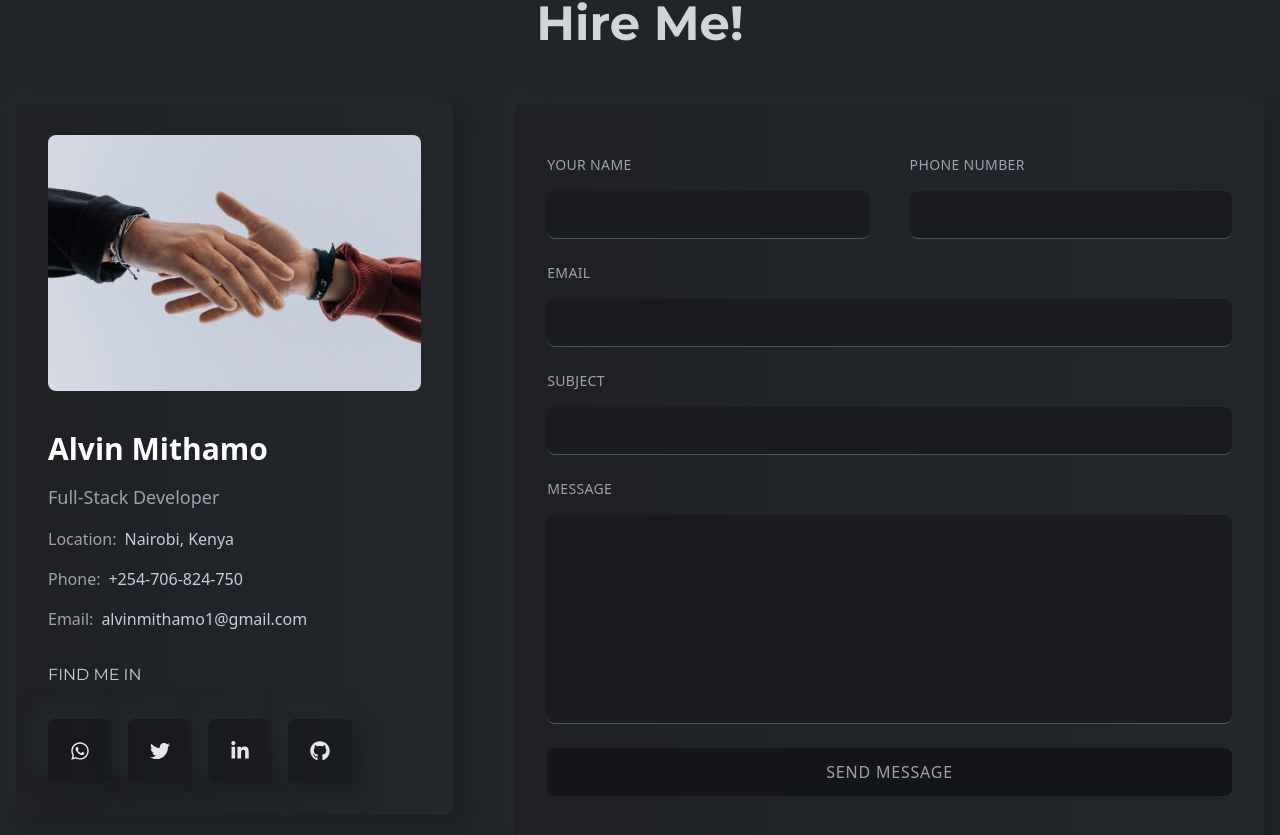
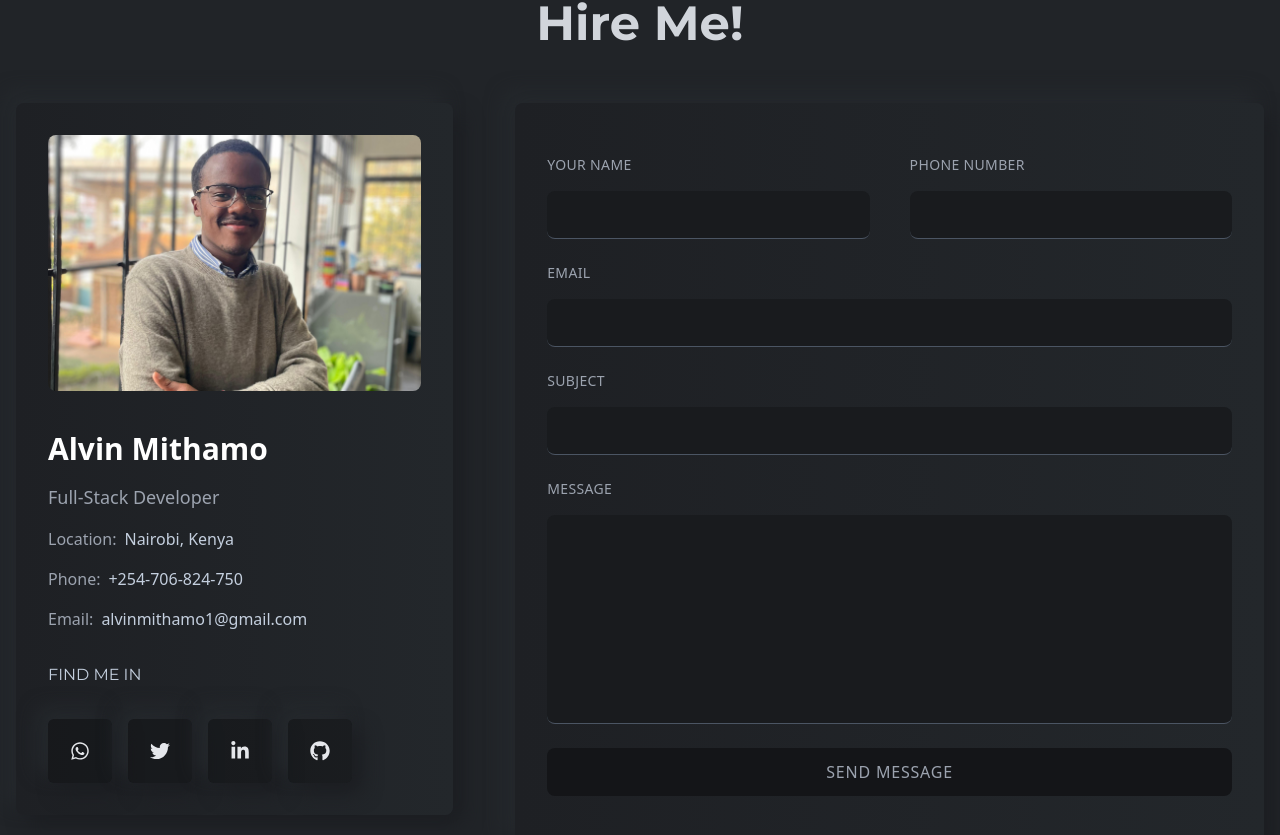
Before and after one commit to alvinmithamo/portifolio-revamp, a React (Create React App) app: page / in a window 1280 px wide. Shown: the part 6506-7341 px from the top of the page. Built offline with nearby package versions, Linux system fonts and the light colour scheme.

Commit message:
updated photo

```diff
--- a/src/components/contact/ContactLeft.js
+++ b/src/components/contact/ContactLeft.js
@@ -1,13 +1,13 @@
 import React from 'react'
 import { FaFacebookF, FaTwitter, FaLinkedinIn, FaWhatsapp, FaLocationArrow, FaSearchLocation, FaLinkedin, FaGithub } from "react-icons/fa";
-import { contactImg } from "../../assets/index";
+import { profile1 } from "../../assets/index";
 
 const ContactLeft = () => {
   return (
     <div className="w-full lgl:w-[35%] h-full bg-gradient-to-r from-[#1e2024] to-[#23272b] p-4 lgl:p-8 rounded-lg shadow-shadowOne flex flex-col gap-8 justify-center">
       <img
         className="w-full h-64 object-cover rounded-lg mb-2"
-        src={contactImg}
+        src={profile1}
         alt="contactImg"
       />
       <div className="flex flex-col gap-4">
```
